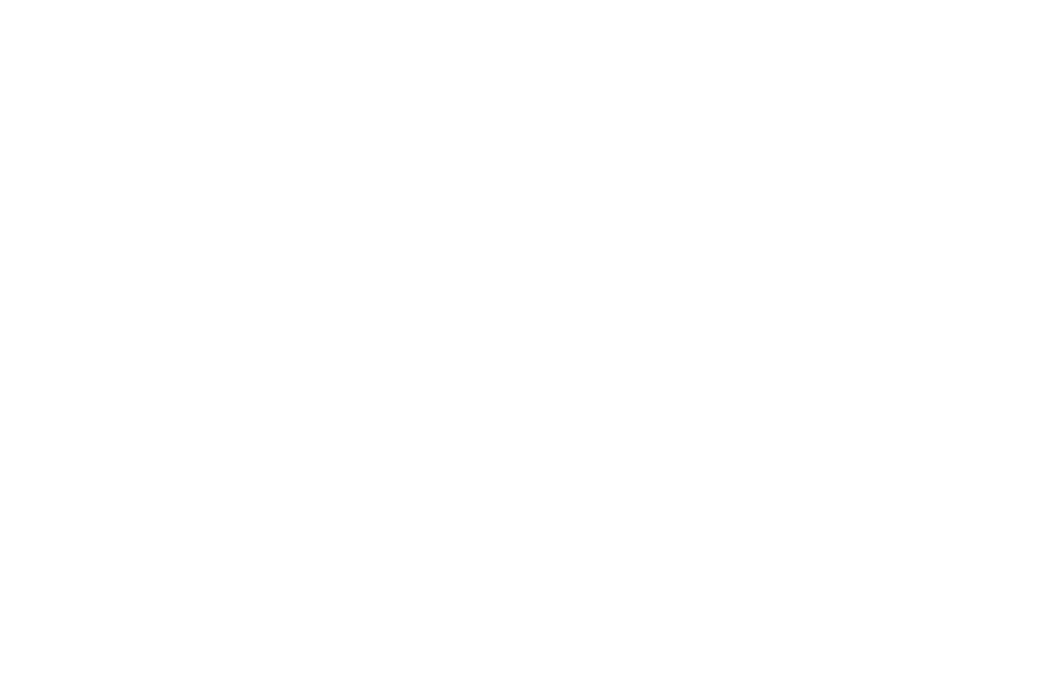
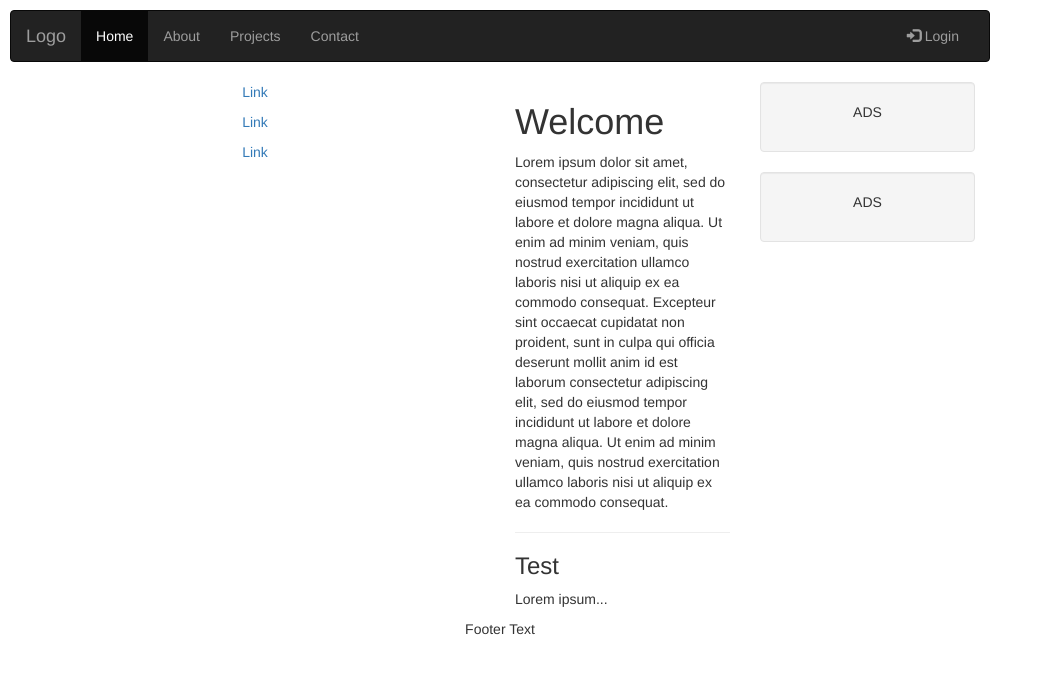
Before and after one commit to azambranoTechtonic/Resume, a plain HTML site: page kyleboots.html in a window 1280 px wide. Shown: the top 674 px of the page, without its empty margins (0-1043 px from the left). Drawn offline with nearby package versions, Linux system fonts and the light colour scheme.

Commit message:
Updates html and css with boostrap

```diff
--- a/index.html
+++ b/index.html
@@ -2,10 +2,14 @@
 <html lang="en" dir="ltr">
   <head>
     <meta charset="utf-8">
+    <meta name="viewport" content="width=device-width, initial-scale=1, shrink-to-fit=no">
     <title>Alexis Zambrano Resume</title>
     <link rel="stylesheet" href="styles.css">
+    <link rel="stylesheet" href="https://maxcdn.bootstrapcdn.com/bootstrap/3.3.7/css/bootstrap.min.css">
   </head>
+
   <body>
+    <div class="container-fluid">
       <div class="header">
         <div class="name"> <h1>Alexis Zambrano</h1></div>
         <div class="job"> <h2>Business Analyst - Software Developer</h2></div>
@@ -52,6 +56,10 @@
               </ul>
           </div>
         </div>
-
+      </div>
+    </div>
+    <script src="https://code.jquery.com/jquery-3.3.1.slim.min.js" integrity="sha384-q8i/X+965DzO0rT7abK41JStQIAqVgRVzpbzo5smXKp4YfRvH+8abtTE1Pi6jizo" crossorigin="anonymous"></script>
+    <script src="https://cdnjs.cloudflare.com/ajax/libs/popper.js/1.14.3/umd/popper.min.js" integrity="sha384-ZMP7rVo3mIykV+2+9J3UJ46jBk0WLaUAdn689aCwoqbBJiSnjAK/l8WvCWPIPm49" crossorigin="anonymous"></script>
+    <script src="https://stackpath.bootstrapcdn.com/bootstrap/4.1.3/js/bootstrap.min.js" integrity="sha384-ChfqqxuZUCnJSK3+MXmPNIyE6ZbWh2IMqE241rYiqJxyMiZ6OW/JmZQ5stwEULTy" crossorigin="anonymous"></script>
   </body>
 </html>
--- a/kyleboots.html
+++ b/kyleboots.html
@@ -0,0 +1,81 @@
+<!DOCTYPE html>
+<html lang="en">
+
+  <head>
+    <title>Bootstrap Example</title>
+    <meta charset="utf-8">
+    <link rel="stylesheet" href="styles.css">
+    <link rel="stylesheet" href="https://maxcdn.bootstrapcdn.com/bootstrap/3.3.7/css/bootstrap.min.css">
+  </head>
+
+  <body>
+
+    <nav class="navbar navbar-inverse">
+
+      <div class="container-fluid">
+
+        <div class="navbar-header">
+          <button type="button" class="navbar-toggle" data-toggle="collapse" data-target="#myNavbar">
+            <span class="icon-bar"></span>
+            <span class="icon-bar"></span>
+            <span class="icon-bar"></span>
+          </button>
+          <a class="navbar-brand" href="#">Logo</a>
+        </div>
+
+        <div class="collapse navbar-collapse" id="myNavbar">
+          <ul class="nav navbar-nav">
+            <li class="active"><a href="#">Home</a></li>
+            <li><a href="#">About</a></li>
+            <li><a href="#">Projects</a></li>
+            <li><a href="#">Contact</a></li>
+          </ul>
+          <ul class="nav navbar-nav navbar-right">
+            <li><a href="#"><span class="glyphicon glyphicon-log-in"></span> Login</a></li>
+          </ul>
+        </div>
+
+      </div>
+
+    </nav>
+
+    <div class="container-fluid text-center">
+
+      <div class="row content">
+
+        <div class="col-sm-2 sidenav col-md-6">
+          <p><a href="#">Link</a></p>
+          <p><a href="#">Link</a></p>
+          <p><a href="#">Link</a></p>
+        </div>
+
+        <div class="col-sm-8 text-left col-md-3">
+          <h1>Welcome</h1>
+          <p>Lorem ipsum dolor sit amet, consectetur adipiscing elit, sed do eiusmod tempor incididunt ut labore et dolore magna aliqua. Ut enim ad minim veniam, quis nostrud exercitation ullamco laboris nisi ut aliquip ex ea commodo consequat. Excepteur sint occaecat cupidatat non proident, sunt in culpa qui officia deserunt mollit anim id est laborum consectetur adipiscing elit, sed do eiusmod tempor incididunt ut labore et dolore magna aliqua. Ut enim ad minim veniam, quis nostrud exercitation ullamco laboris nisi ut aliquip ex ea commodo consequat.</p>
+          <hr>
+          <h3>Test</h3>
+          <p>Lorem ipsum...</p>
+        </div>
+
+        <div class="col-sm-2 sidenav col-md-3">
+          <div class="well">
+            <p>ADS</p>
+          </div>
+          <div class="well">
+            <p>ADS</p>
+          </div>
+        </div>
+
+      </div>
+
+    </div>
+
+    <footer class="container-fluid text-center">
+      <p>Footer Text</p>
+    </footer>
+
+    <script src="https://ajax.googleapis.com/ajax/libs/jquery/3.3.1/jquery.min.js"></script>
+    <script src="https://maxcdn.bootstrapcdn.com/bootstrap/3.3.7/js/bootstrap.min.js"></script>
+
+  </body>
+</html>
--- a/styles.css
+++ b/styles.css
@@ -30,7 +30,7 @@ body {
 }
 
 .subHeader {
-  width: 1000px;
+  max-width: 1000px;
   border: solid 1px red;
   height: 60px;
   margin: 10px 0px 10px 0px;
@@ -45,7 +45,7 @@ body {
 
 .mobile {
   text-align: right;
-  width: 250px;
+  width: 300px;
   float: right;
   margin-right: 10px;
 }
```
Lines whose indentation alone changed are shown as unchanged.
